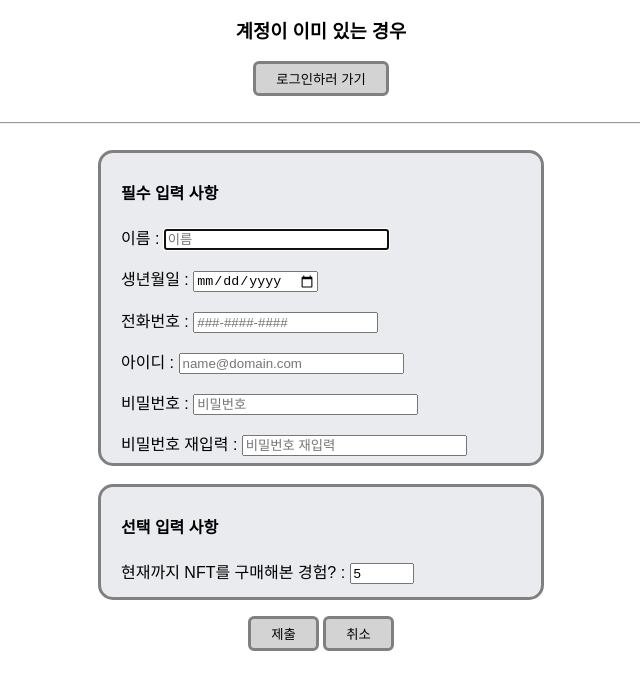
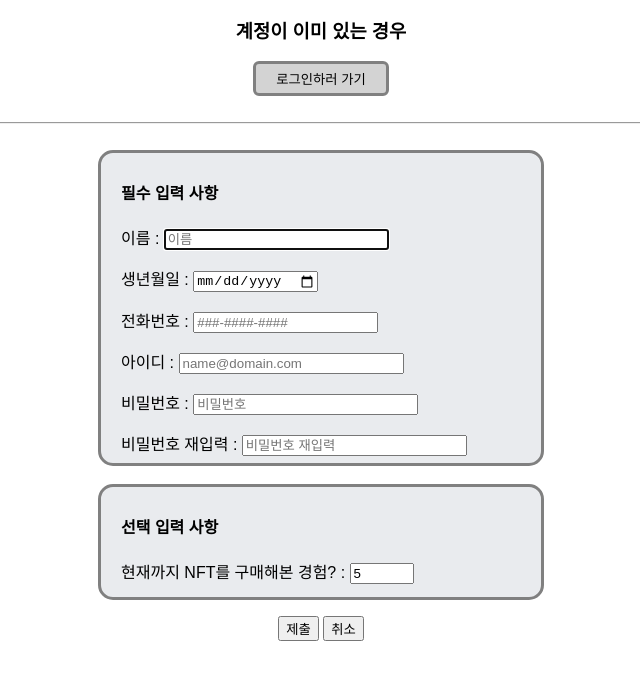
Before and after one commit to 2017155015/HomeworkRepository, a website: page LAB4/signup.html in a window 1280 px wide. Shown: the part 119-800 px from the top of the page, without its empty margins (319-959 px from the left). Drawn offline with Linux system fonts and the light colour scheme.

Commit message:
Update signup.html

```diff
--- a/LAB4/signup.html
+++ b/LAB4/signup.html
@@ -60,8 +60,8 @@
                 </p>
             </div>
             <p>
-                <input type = "submit" class = "gray-button" value = "제출" />
-                <input type = "reset" class = "gray-button" value = "취소" />
+                <input type = "submit" class = "button" value = "제출" />
+                <input type = "reset" class = "button" value = "취소" />
             </p>
         </form>
     </body>
```
